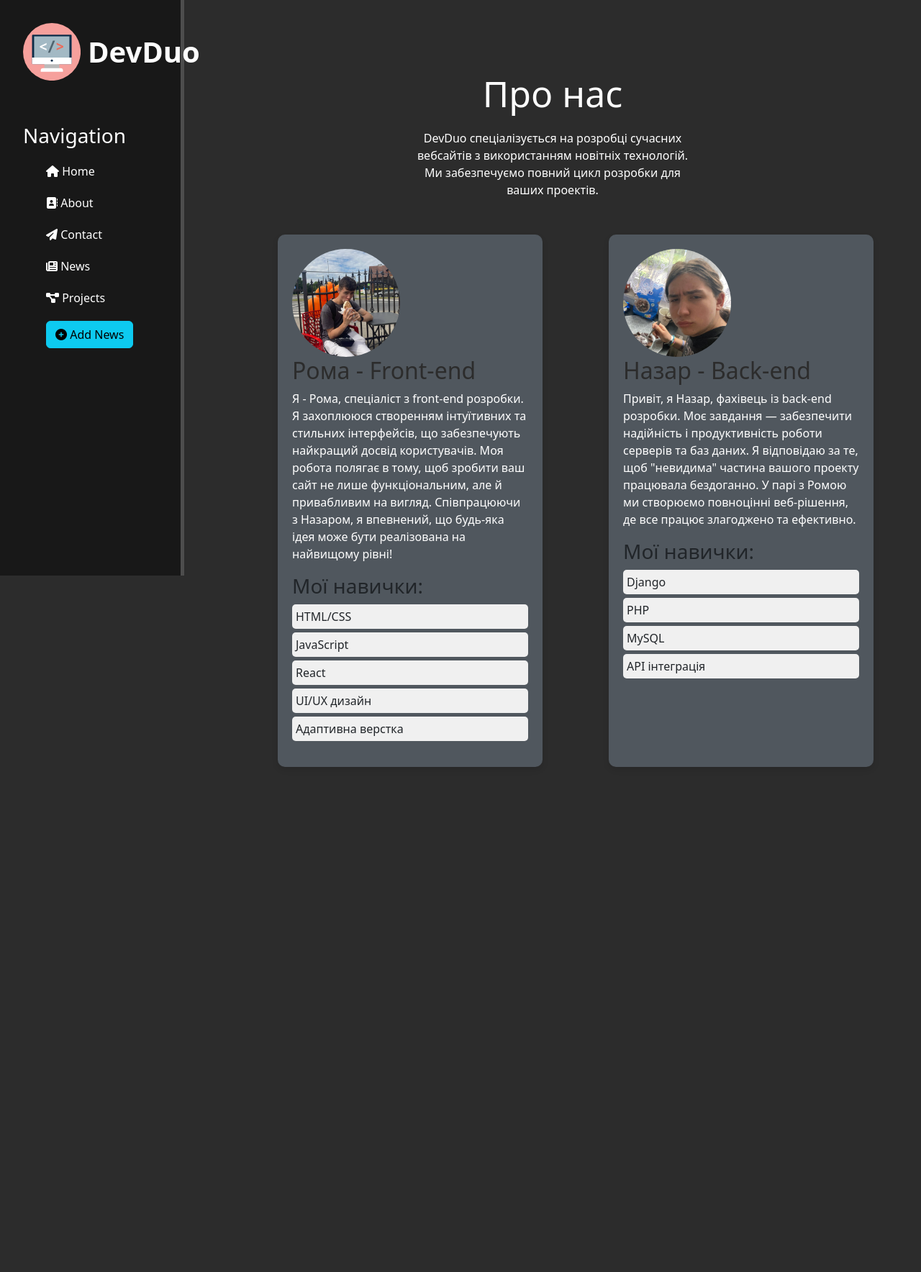
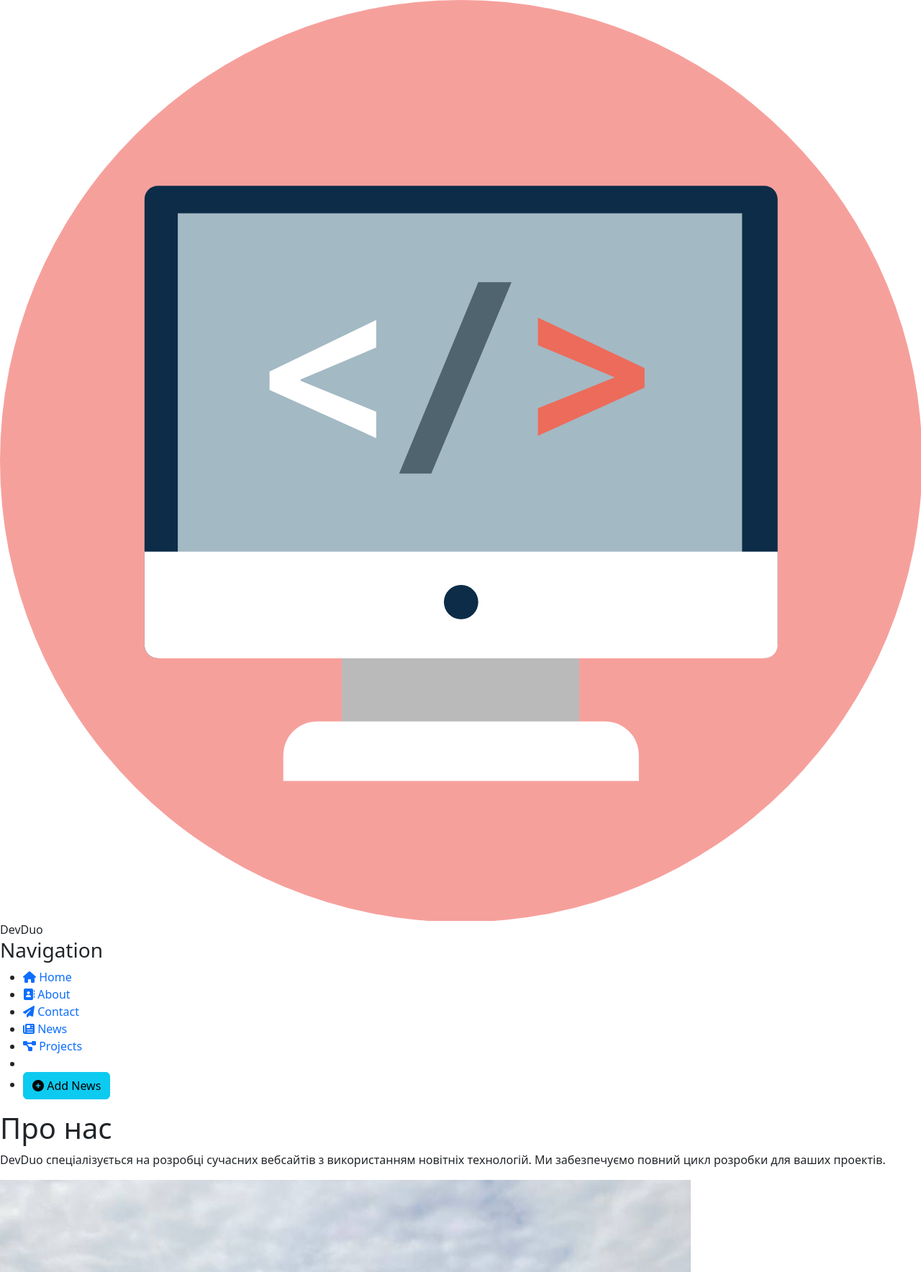
Before and after one commit to Tedossss/DevDuo, a Django app: page /about in a window 1280 px wide. Shown: the top 1768 px of the page at 72% size. Before the commit the page ends 1066 px from the top, so only its background shows below. Run offline with Django 5.2, Linux system fonts and the light colour scheme; some libraries are stand-ins or nearby versions.

Commit message:
Update layout.html

```diff
--- a/DevDuo/main/templates/main/layout.html
+++ b/DevDuo/main/templates/main/layout.html
@@ -9,7 +9,7 @@
     <title>{% block title %}{% endblock %}</title>
     <link rel="shortcut icon" href="{% static 'main/img/CodeIcon.svg' %}">
     <link rel="stylesheet" href="https://cdn.jsdelivr.net/npm/bootstrap@5.3.3/dist/css/bootstrap.min.css" integrity="sha384-QWTKZyjpPEjISv5WaRU9OFeRpok6YctnYmDr5pNlyT2bRjXh0JMhjY6hW+ALEwIH" crossorigin="anonymous">
-    <link rel="stylesheet" href="{% static 'main/css/main.css' %}">
+    <link rel="stylesheet" href="./style.css">
     <script src="https://kit.fontawesome.com/39d44936ad.js" crossorigin="anonymous"></script>
             <style>
           a {
@@ -23,15 +23,40 @@
         <span class="logo">DevDuo</span>
         <h3>Navigation</h3>
         <ul>
-            <div class ="roma.pidor">
-                <a href="{% url 'home' %}"><li><i class="fa-solid fa-house"></i> Home</li></a>
-                <a href="{% url 'about' %}"><li><i class="fa-solid fa-address-book"></i> About</li></a>
-                <a href="{% url 'contact' %}"><li><i class="fa-solid fa-paper-plane"></i> Contact</li></a>
-                <a href="{% url 'news_home' %}"><li><i class="fa-solid fa-newspaper"></i> News</li></a>
-                <a href="https://tinyurl.com/3wcyvb7x"><li><i class="fa-solid fa-diagram-project"></i> Projects</li></a>
-                <a href="{% url 'create' %}"><li><button class="btn btn-info"><i class="fas fa-plus-circle"></i> Add News </button></li></a>
-            </div>
+
+                <li>
+                    <a class ="roma-pidor" href="{% url 'home' %}">
+                    <i class="fa-solid fa-house"></i> Home</a>
+                </li>
+                <li>
+                    <a class ="roma-pidor" href="{% url 'about' %}">
+                    <i class="fa-solid fa-address-book"></i> About</a>
+                </li>
+                <li>
+                    <a class ="roma-pidor" href="{% url 'contact' %}">
+                    <i class="fa-solid fa-paper-plane"></i> Contact</a>
+                </li>
+                <li>
+                    <a class ="roma-pidor" href="{% url 'news_home' %}">
+                    <i class="fa-solid fa-newspaper"></i> News</a>
+                </li>
+                <li>
+                    <a class ="roma-pidor" href="https://tinyurl.com/3wcyvb7x">
+                    <i class="fa-solid fa-diagram-project"></i> Projects</a>
+
+                </li>
+                <li>
+                    <a href="{% url 'create' %}"><li><button class="btn btn-info"><i class="fas fa-plus-circle"></i> Add News </button></li></a>
+                </li>
+
         </ul>
+
+
+
+
+
+
+
 
     </aside>
     <main>
```
